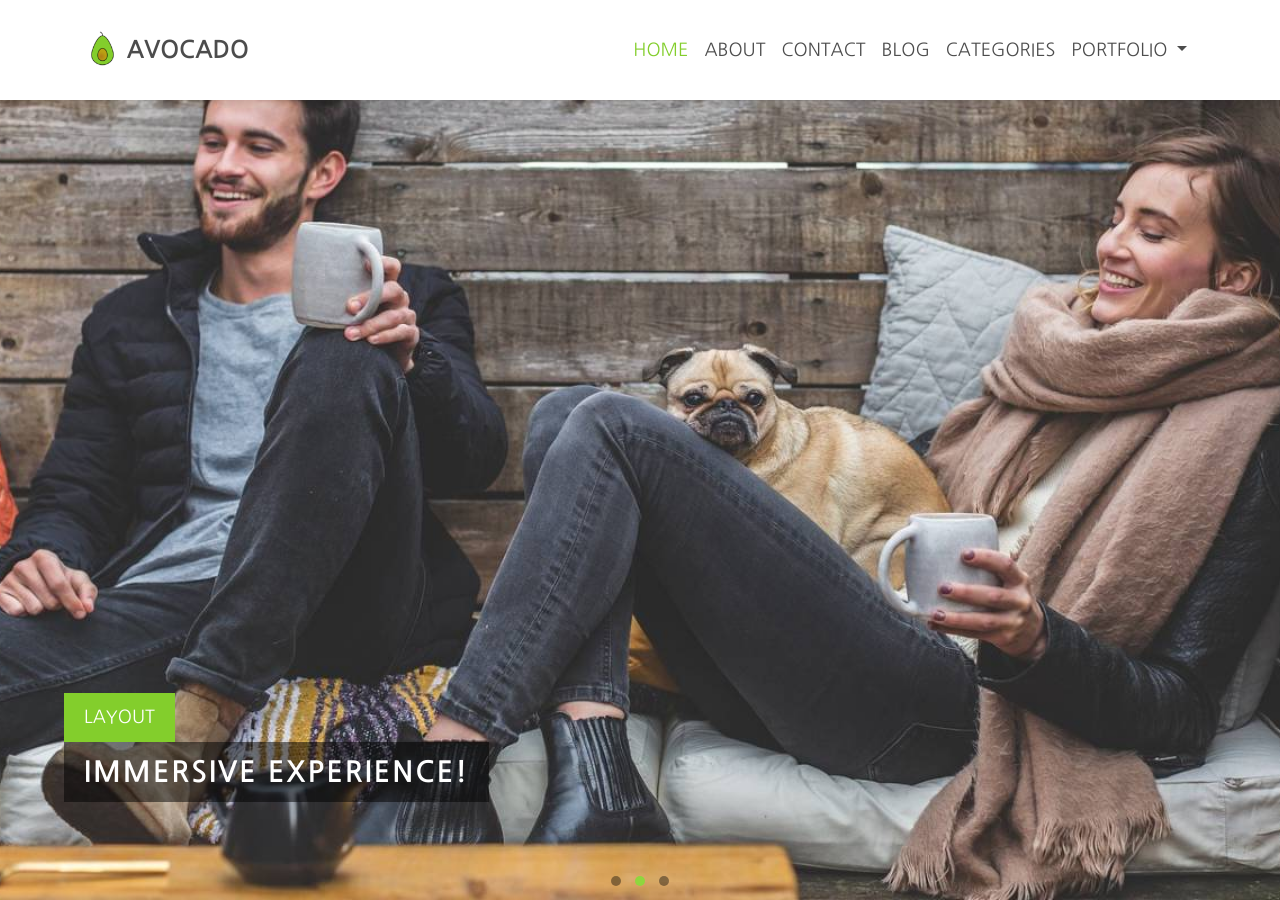
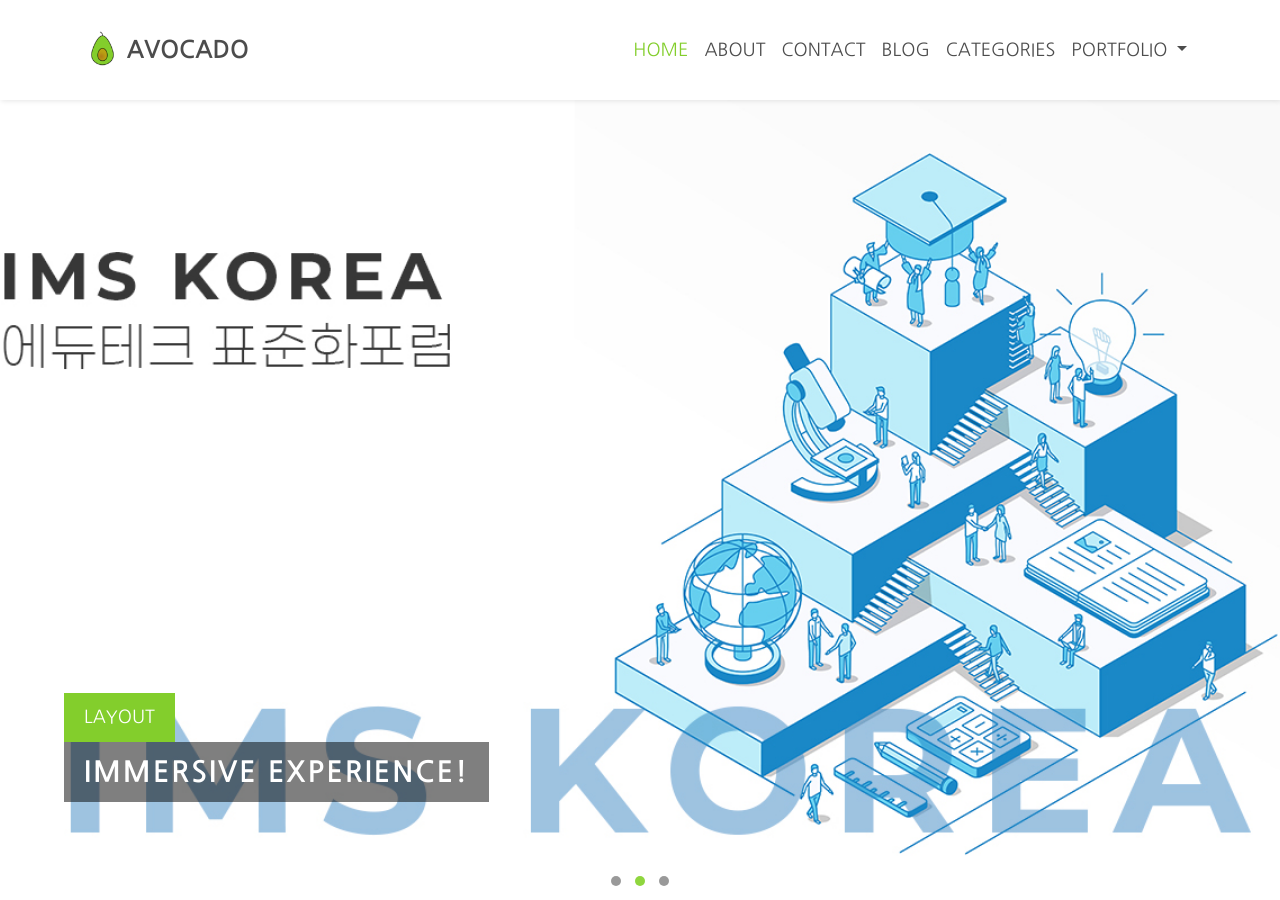
Before and after one commit to jacobsdesign/ims-korea, a Jekyll site: the page built from index.html, in a window 1280 px wide and 900 px high. Built offline with Jekyll 4.4.1, drawn with Linux system fonts in a browser that asks for light colours; nearby versions of some CDN libraries; the list of posts is cut into pages by our own code.

Commit message:
Update intro.html

```diff
--- a/_includes/intro.html
+++ b/_includes/intro.html
@@ -3,7 +3,7 @@
     <div class="owl-carousel owl-theme carousel-1">
       <div class="item position-relative">
         <div class="car-image"
-          style="background-image: url({{'/assets/images/carousel/kaleidico-754495-unsplash.jpg' | relative_url}})">
+          style="background-image: url({{'/assets/images/carousel/01.jpg' | relative_url}})">
         </div>
         <div class="text-container position-absolute">
           <p>Fonts</p>
@@ -13,7 +13,7 @@
 
       <div class="item">
         <div class="car-image"
-          style="background-image: url({{'/assets/images/carousel/men-2425121_1280.jpg' | relative_url}})"></div>
+          style="background-image: url({{'/assets/images/carousel/02.jpg' | relative_url}})"></div>
         <div class="text-container position-absolute">
           <p>Layout</p>
           <h1>Immersive Experience!</h1>
@@ -22,7 +22,7 @@
 
       <div class="item">
         <div class="car-image"
-          style="background-image: url({{'/assets/images/carousel/austin-distel-675050-unsplash.jpg' | relative_url}})">
+          style="background-image: url({{'/assets/images/carousel/03.jpg' | relative_url}})">
         </div>
         <div class="text-container position-absolute">
           <p>Ease</p>
```
